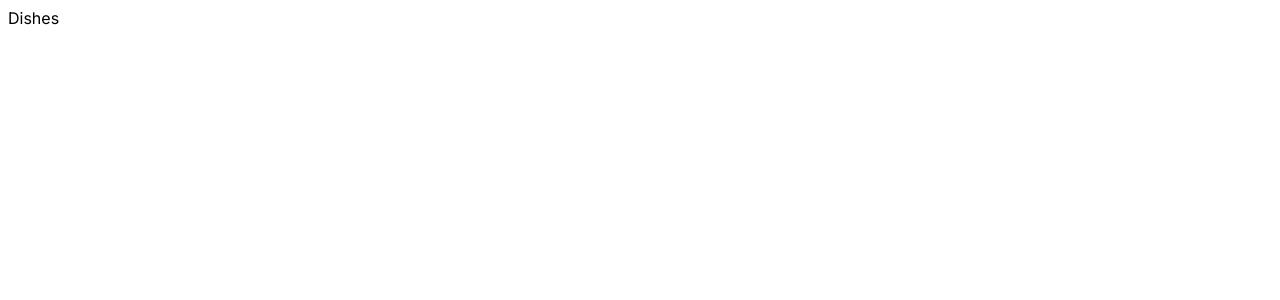
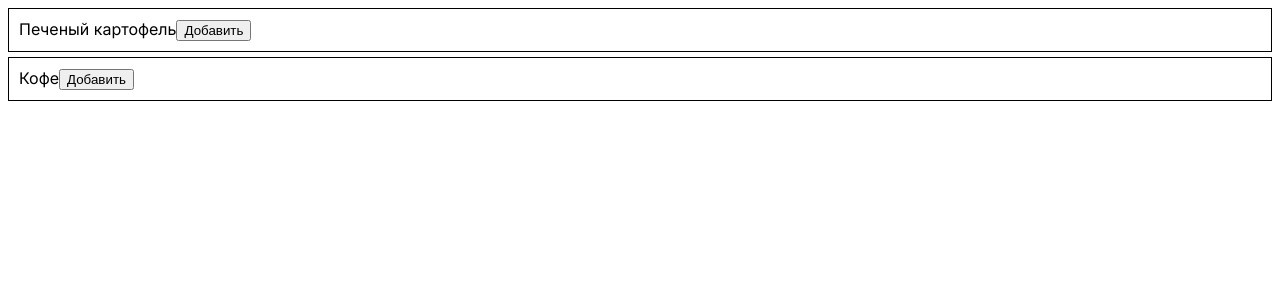
Before and after one commit to demons/fatburger, a Next.js app: page /groups/1/dishes in a window 1280 px wide. Shown: the top 300 px of the page. Built offline with nearby package versions, Linux system fonts and the light colour scheme.

Commit message:
Добавит список шаблонов блюд

```diff
--- a/app/globals.css
+++ b/app/globals.css
@@ -46,3 +46,13 @@
 .product-item:last-child {
   margin-bottom: 0;
 }
+
+.dish-template {
+  border: 1px solid black;
+  padding: 10px;
+  margin-bottom: 5px;
+}
+
+.gish-template:last-child {
+  margin-bottom: 0;
+}
--- a/app/groups/[groupId]/dishes/page.js
+++ b/app/groups/[groupId]/dishes/page.js
@@ -1,3 +1,16 @@
+"use client";
+
+import { useGroups } from "@/store";
+
 export default function Page({ params }) {
-  return "Dishes";
+  const { dishTemplates } = useGroups();
+
+  const renderedDishTemplates = dishTemplates.map((dishTemplate) => (
+    <div key={dishTemplate.id} className="dish-template">
+      {dishTemplate.title}
+      <button>Добавить</button>
+    </div>
+  ));
+
+  return <div className="dish-templates">{renderedDishTemplates}</div>;
 }
```
